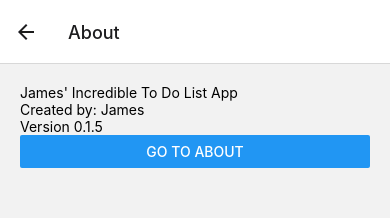
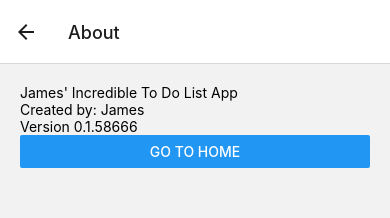
Before and after one commit to James-Sundby/cprg303-labs, a React Native app in the folder Incredible_Todo_List_App/: screen /About in a window 390 px wide. Shown: the top 218 px of the page. Built offline with nearby package versions, Linux system fonts and the light colour scheme.

Commit message:
Adds lab5 functionality

```diff
--- a/Incredible_Todo_List_App/App.jsx
+++ b/Incredible_Todo_List_App/App.jsx
@@ -25,6 +25,6 @@ function App() {
   );
 }
 
-const style = StyleSheet.create({});
+const styles = StyleSheet.create({});
 
 export default App;
--- a/Incredible_Todo_List_App/src/screens/About.jsx
+++ b/Incredible_Todo_List_App/src/screens/About.jsx
@@ -9,11 +9,11 @@ function About({navigation}) {
         <View>
           <Text>James' Incredible To Do List App</Text>
           <Text>Created by: James</Text>
-          <Text>Version 0.1.5</Text>
+          <Text>Version 0.1.58666</Text>
         </View>
         <Button
-          title="Go to About"
-          onPress={() => navigation.navigate('About')}
+          title="Go to Home"
+          onPress={() => navigation.navigate('Home')}
         />
       </MainLayout>
     </>
--- a/Incredible_Todo_List_App/src/screens/Home.jsx
+++ b/Incredible_Todo_List_App/src/screens/Home.jsx
@@ -16,7 +16,7 @@ function Home({navigation}) {
       <MainLayout>
         <SafeAreaView>
           <ToDoList tasks={tasks} />
-          <ToDoForm onAddTask={handleAddTask} />{' '}
+          <ToDoForm onAddTask={handleAddTask} />
           <Button
             title="Go to About"
             onPress={() => navigation.navigate('About')}
```
